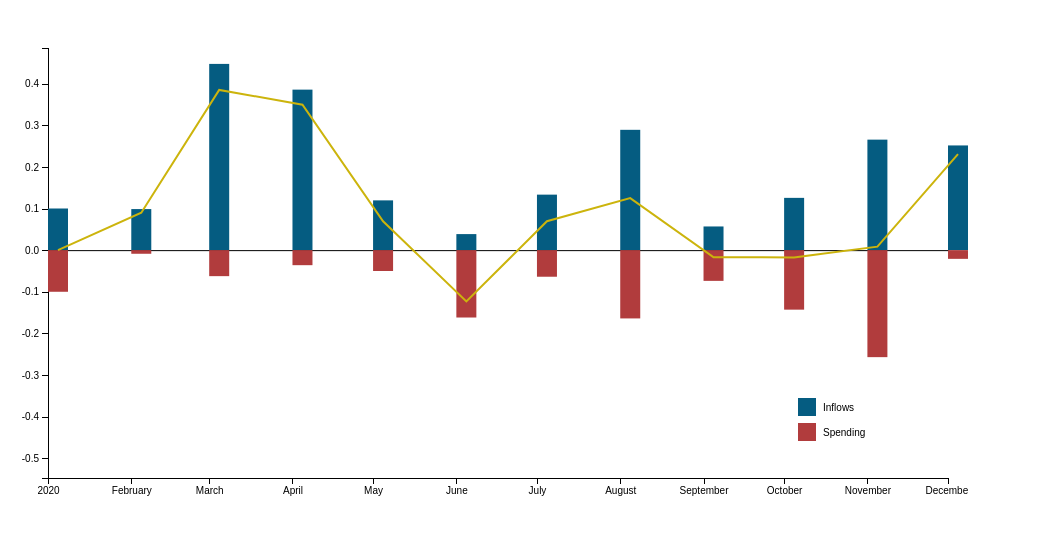
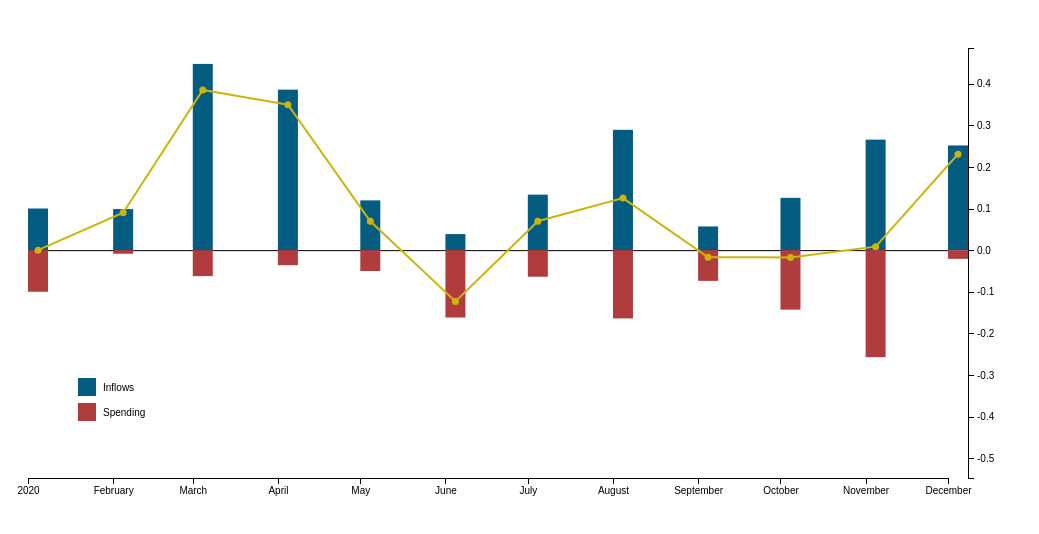
Before and after one commit to rondevon/d3-demos, a plain HTML site: page Negative Stacked Bar Chart/index.html in a window 1280 px wide. Shown: the whole page, without its empty margins (0-1039 px from the left). Drawn offline with nearby package versions, Linux system fonts and the light colour scheme.

Commit message:
Minor fixes

```diff
--- a/Negative Stacked Bar Chart/index.js
+++ b/Negative Stacked Bar Chart/index.js
@@ -1,14 +1,11 @@
-var margin = { top: 20, right: 20, bottom: 30, left: 40 };
+var margin = { top: 20, right: 20, bottom: 30, left: 20 };
 var width = 960 - margin.left - margin.right;
 var height = 500 - margin.top - margin.bottom;
 
-var timeFormat = d3.timeFormat("%m-%Y");
 var parseDate = d3.timeParse("%Y:%m");
 
 var x = d3.scaleTime().range([0, width]);
-
 var y = d3.scaleLinear().range([height, margin.top]);
-
 var center = d3.scaleLinear().range([0, width]);
 
 var color = d3
@@ -21,7 +18,7 @@ var labels = [
 ];
 
 var xAxis = d3.axisBottom(x).ticks(10);
-var yAxis = d3.axisLeft(y).ticks(10);
+var yAxis = d3.axisRight(y).ticks(10);
 
 var centerLine = d3.axisTop(center).ticks(0);
 
@@ -38,11 +35,7 @@ d3.json("data.json", function (error, data) {
 
     d.components = keys.map(function (key) {
       var val = d[key];
-      if (key === "spend") {
-        val = Math.abs(val) * -1;
-      } else {
-        val = Math.abs(val);
-      }
+      val = (key === "spend") ? Math.abs(val) * -1 : Math.abs(val);
 
       if (val >= 0) {
         return { key: key, y1: y0_positive, y0: (y0_positive += val) };
@@ -82,7 +75,7 @@ d3.json("data.json", function (error, data) {
   var svg = d3
     .select("body")
     .append("svg")
-    .attr("width", width + margin.left + margin.right)
+    .attr("width", width + (margin.left + margin.right)*2)
     .attr("height", height + margin.top + margin.bottom)
     .append("g")
     .attr("transform", "translate(" + margin.left + "," + margin.top + ")");
@@ -93,7 +86,11 @@ d3.json("data.json", function (error, data) {
     .attr("transform", "translate(0," + height + ")")
     .call(xAxis);
 
-  svg.append("g").attr("class", "y axis").call(yAxis);
+  svg
+    .append("g")
+    .attr("class", "y axis")
+    .attr("transform", "translate(" + (width + margin.right) + " ,0)")
+    .call(yAxis);
 
   svg
     .append("g")
@@ -129,11 +126,20 @@ d3.json("data.json", function (error, data) {
       return color(d.key);
     });
 
-  var cashflow_line = svg
+  svg
     .append("path")
     .datum(data)
     .attr("class", "line")
     .attr("d", cashflow);
+
+  // Data dots
+  svg.selectAll(".dot")
+    .data(data)
+    .enter().append("circle") // Uses the enter().append() method
+    .attr("class", "dot") // Assign a class for styling
+    .attr("cx", function(d) { return x(parseDate(d.date)) + 10 })
+    .attr("cy", function(d) { return y(Math.abs(d.inflows) - Math.abs(d.spend)) })
+    .attr("r", 3.5)
 
   var legend = svg
     .selectAll(".legend")
@@ -144,9 +150,9 @@ d3.json("data.json", function (error, data) {
 
   legend
     .append("rect")
-    .attr("x", 750)
+    .attr("x", 50)
     .attr("y", function (d, i) {
-      return i * 25 + 370;
+      return i * 25 + 350;
     })
     .attr("width", 18)
     .attr("height", 18)
@@ -154,9 +160,9 @@ d3.json("data.json", function (error, data) {
 
   legend
     .append("text")
-    .attr("x", 775)
+    .attr("x", 75)
     .attr("y", function (d, i) {
-      return i * 25 + 379;
+      return i * 25 + 359;
     })
     .attr("dy", ".35em")
     .style("text-anchor", "start")
--- a/Negative Stacked Bar Chart/style.css
+++ b/Negative Stacked Bar Chart/style.css
@@ -21,3 +21,7 @@
   stroke: #CCB40C;
   stroke-width: 2px;
 }
+
+.dot {
+	fill: #CCB40C;
+}
```
